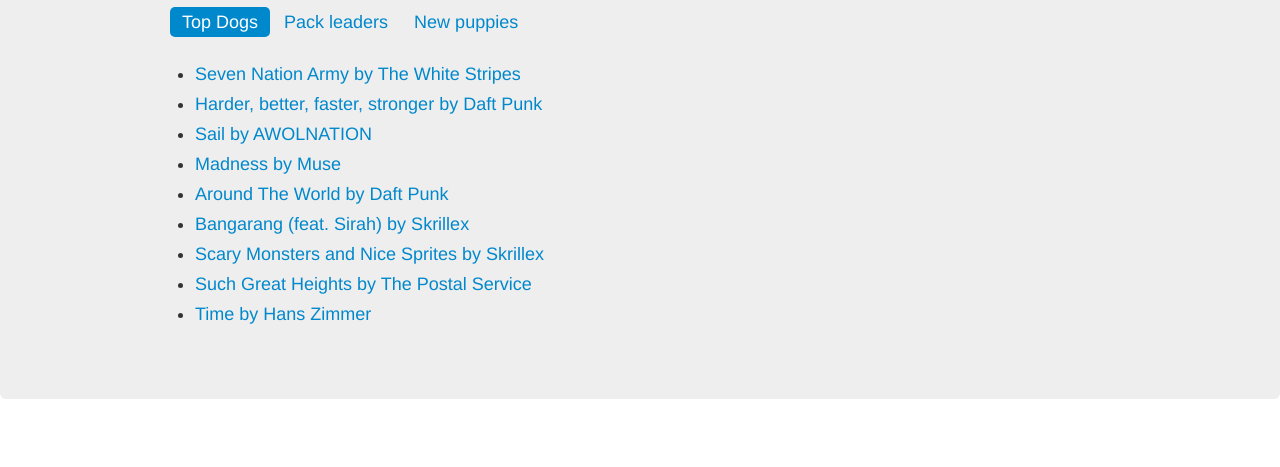
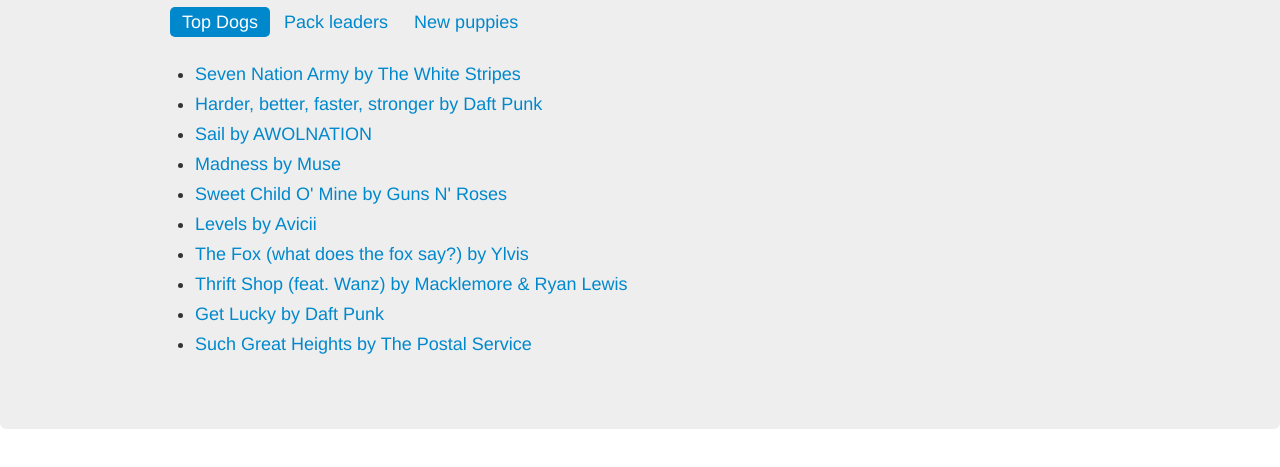
Before and after one commit to plamere/roughstep, a plain HTML site: page gallery.html in a window 1280 px wide. Shown: the part 209-676 px from the top of the page. Drawn offline with Linux system fonts and the light colour scheme.

Commit message:
What I demoed

```diff
--- a/js/favsongs.js
+++ b/js/favsongs.js
@@ -23,6 +23,7 @@ var favSongs = [
         "title": "Madness",
         "visits": 62
     },
+    /*
     {
         "artist": "Daft Punk",
         "id": "TRSRSLI13451D2B044",
@@ -42,15 +43,46 @@ var favSongs = [
         "visits": 25
     },
     {
+        "artist": "Hans Zimmer",
+        "id": "TRUTVSC13B550C9BCA",
+        "title": "Time",
+        "visits": 22
+    }
+    */
+    {
+        "artist": "Guns N' Roses",
+        "id": "TRCKOTU134375341A1",
+        "title": "Sweet Child O' Mine",
+        "visits": 22
+    },
+    {
+        "artist": "Avicii",
+        "id": "TRSTTLI13E388CBE75",
+        "title": "Levels",
+        "visits": 22
+    },
+    {
+        "artist": "Ylvis",
+        "id": "TRRBBTM14216D21A67",
+        "title": "The Fox (what does the fox say?)",
+        "visits": 22
+    },
+    {
+        "artist": "Macklemore & Ryan Lewis",
+        "id": "TREVZYU13FFA7838DD",
+        "title": "Thrift Shop (feat. Wanz)",
+        "visits": 22
+    },
+    {
+        "artist": "Daft Punk",
+        "id": "TRQQPBX142162DD22D",
+        "title": "Get Lucky",
+        "visits": 22
+    },
+    {
         "artist": "The Postal Service",
         "id": "TRBXFDO13B52FCCD0B",
         "title": "Such Great Heights",
         "visits": 23
     },
-    {
-        "artist": "Hans Zimmer",
-        "id": "TRUTVSC13B550C9BCA",
-        "title": "Time",
-        "visits": 22
-    }
 ]
--- a/styles.css
+++ b/styles.css
@@ -127,3 +127,4 @@
 }
 
 #galleria{ width: 900px; height: 600px; background: #000 }
+#which-bar{ font-size:10px; }
```
Also changed, not shown: go.html (+3 -1 lines).
